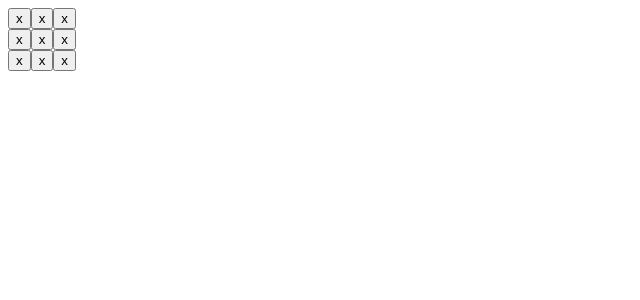
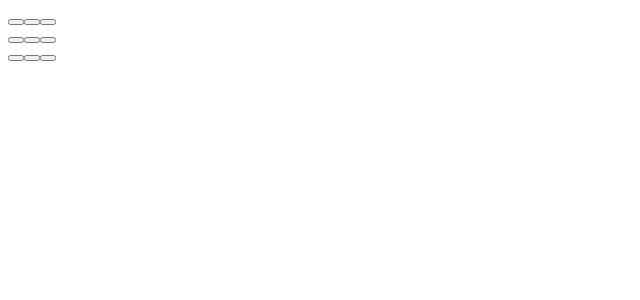
Before and after one commit to carlosdoria/game-nextjs-styled-components, a Next.js app: page / in a window 1280 px wide. Shown: the top 300 px of the page, without its empty margins (0-640 px from the left). Built offline with nearby package versions, Linux system fonts and the light colour scheme.

Commit message:
Imported props from 'board/index' to 'square/index', with which the button value and the onClick event were implemented.

```diff
--- a/src/Components/Square/index.jsx
+++ b/src/Components/Square/index.jsx
@@ -1,7 +1,7 @@
-function Square () {
+function Square (props) {
     return(
-        <button>
-            x
+        <button onClick={props.onClick}>
+            {props.value}
         </button>
     )
 }
```
